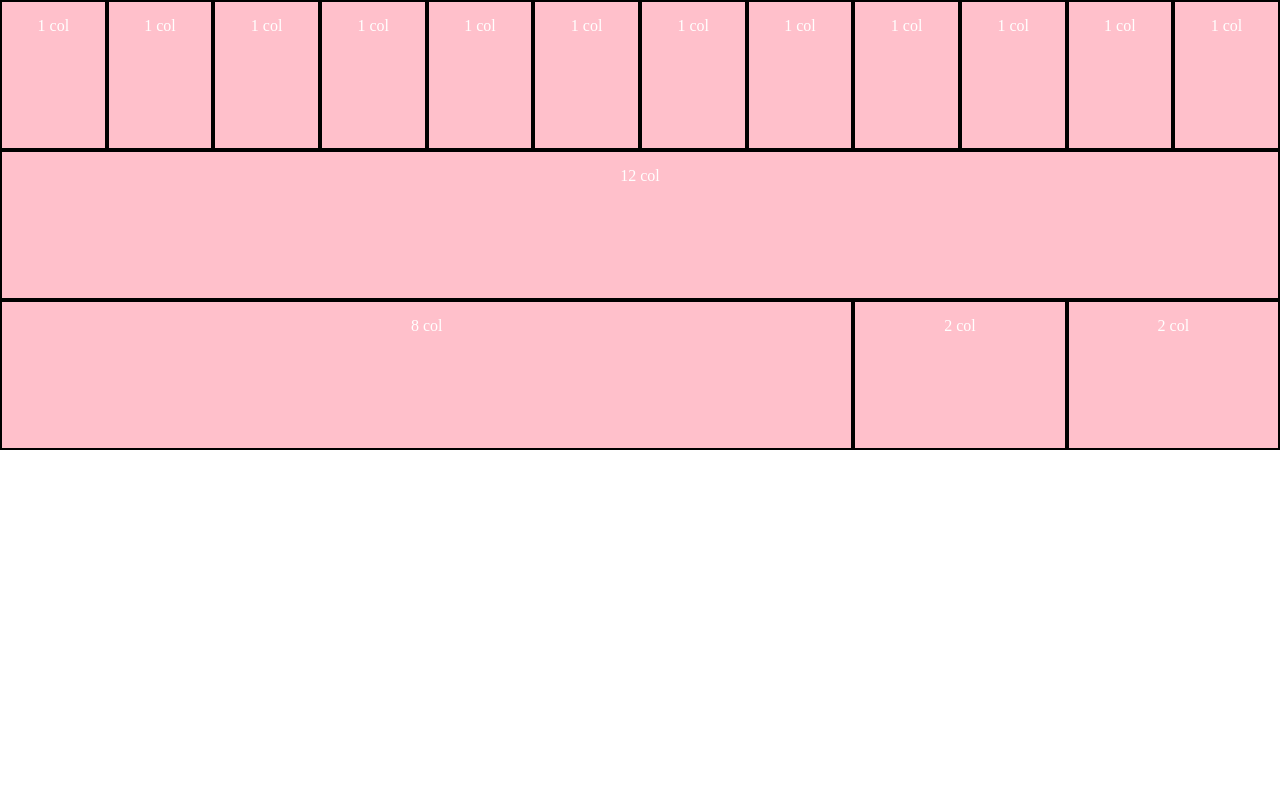
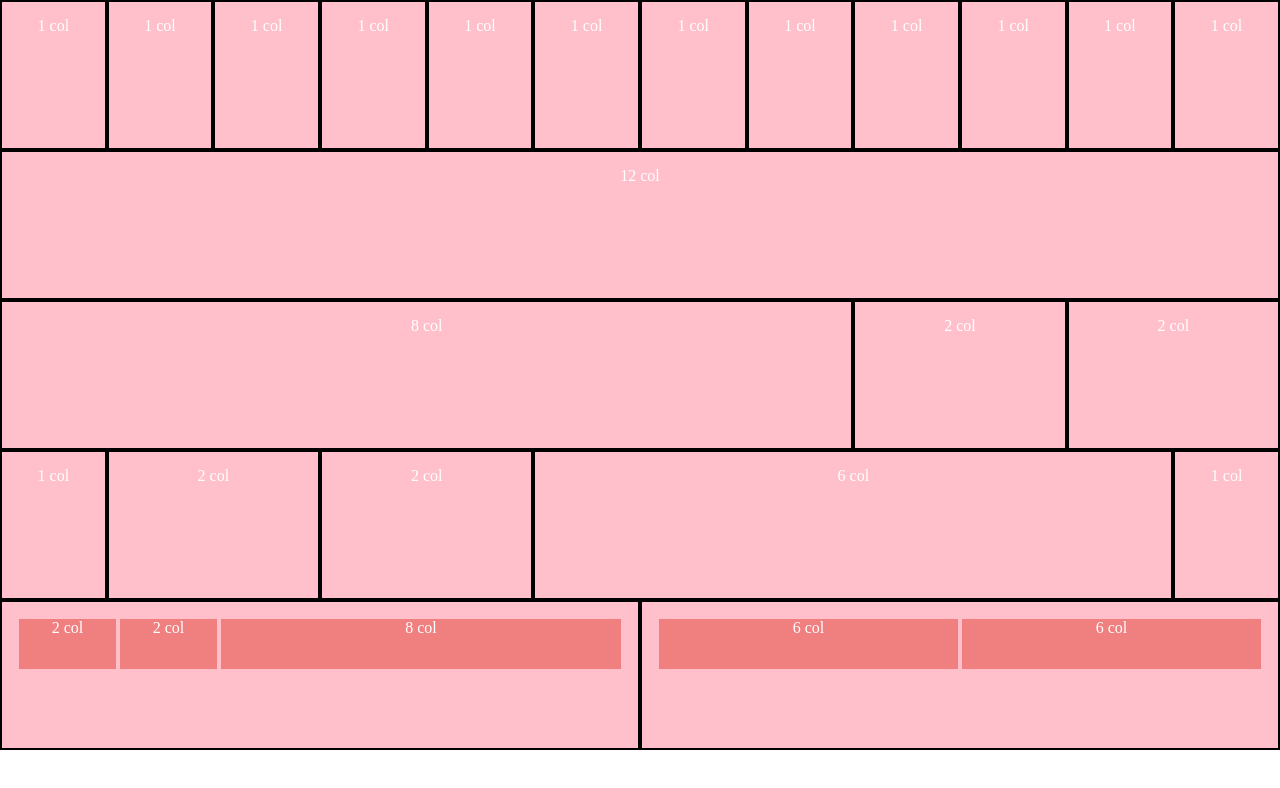
Before and after one commit to Luca92mic/html-css-12bool, a plain HTML site: page index.html in a window 1280 px wide. Drawn offline with Linux system fonts and the light colour scheme.

Commit message:
4 and 5 row

```diff
--- a/css/style.css
+++ b/css/style.css
@@ -6,3 +6,15 @@
     text-align: center;
     color: white;
 }
+
+.box-nested {
+    background-color:#f07f80;
+    margin: 2px;
+    min-height: 50px;
+}
+
+.box-nested2 {
+    background-color:red;
+    border: 1px solid white;
+    min-height: 50px;
+}
--- a/index.html
+++ b/index.html
@@ -108,6 +108,80 @@
 
             <!-- end 1 colonna da 8 e 2 da 2 -->
 
+            <!-- 1 colonna da 1, 2 da 2, 1 da 6 e 1 da 1 -->
+            <div class="row">
+                <div class="col-xs-1">
+                    <div class="box">
+                        <p class="text">1 col</p>
+                    </div>
+                </div>
+                <div class="col-xs-2">
+                    <div class="box">
+                        <p class="text">2 col</p>
+                    </div>
+                </div>
+                <div class="col-xs-2">
+                    <div class="box">
+                        <p class="text">2 col</p>
+                    </div>
+                </div>
+                <div class="col-xs-6">
+                    <div class="box">
+                        <p class="text">6 col</p>
+                    </div>
+                </div>
+                <div class="col-xs-1">
+                    <div class="box">
+                        <p class="text">1 col</p>
+                    </div>
+                </div>
+            </div>
+            <!-- end 1 colonna da 1, 2 da 2, 1 da 6 e 1 da 1 -->
+
+            <section>
+                <div class="container-fluid">
+                    <div class="row">
+                        <!-- 2 colonne da 2 e 1 da 8 -->
+                        <div class="col-xs-6">
+                            <div class="row box">
+                                <div class="col-xs-2">
+                                    <div class="box-nested">
+                                        <p class="text">2 col</p>
+                                    </div>
+                                </div>
+                                <div class="col-xs-2">
+                                    <div class="box-nested">
+                                        <p class="text">2 col</p>
+                                    </div>
+                                </div>
+                                <div class="col-xs-8">
+                                    <div class="box-nested">
+                                        <p class="text">8 col</p>
+                                    </div>
+                                </div>
+                            </div>
+                        </div>
+                        <!-- end 2 colonne da 2 e 1 da 8 -->
+
+                        <!-- 2 colonne da 6 -->
+                        <div class="col-xs-6">
+                            <div class="row box">
+                                <div class="col-xs-6">
+                                    <div class="box-nested">
+                                        <p class="text">6 col</p>
+                                    </div>
+                                </div>
+                                <div class="col-xs-6">
+                                    <div class="box-nested">
+                                        <p class="text">6 col</p>
+                                    </div>
+                                </div>
+                            </div>
+                        </div>
+                        <!-- end 2 colonne da 6 -->
+                    </div>
+                </div>
+            </section>
 
 </body>
 </html>
```
